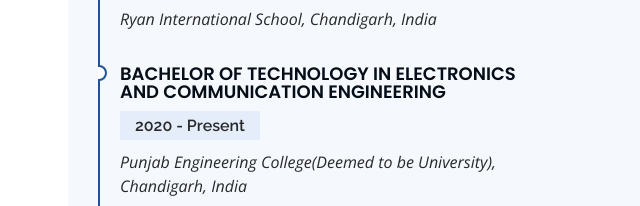
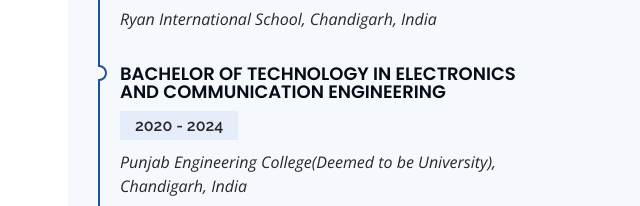
Before and after one commit to SuryaTiwari14/SuryaTiwari, a plain HTML site: page index.html in a window 1280 px wide. Shown: the part 2600-2806 px from the top of the page, 232-872 px from the left. Drawn offline with nearby package versions, Linux system fonts and the light colour scheme.

Commit message:
Update index.html

```diff
--- a/index.html
+++ b/index.html
@@ -196,7 +196,7 @@
       </div>
       <div class="resume-item">
         <h4>Bachelor of Technology in Electronics and Communication Engineering </h4>
-        <h5>2020 - Present</h5>
+        <h5>2020 - 2024</h5>
         <p><em>Punjab Engineering College(Deemed to be University), Chandigarh, India</em></p>
         <p></p>
       </div>
```
